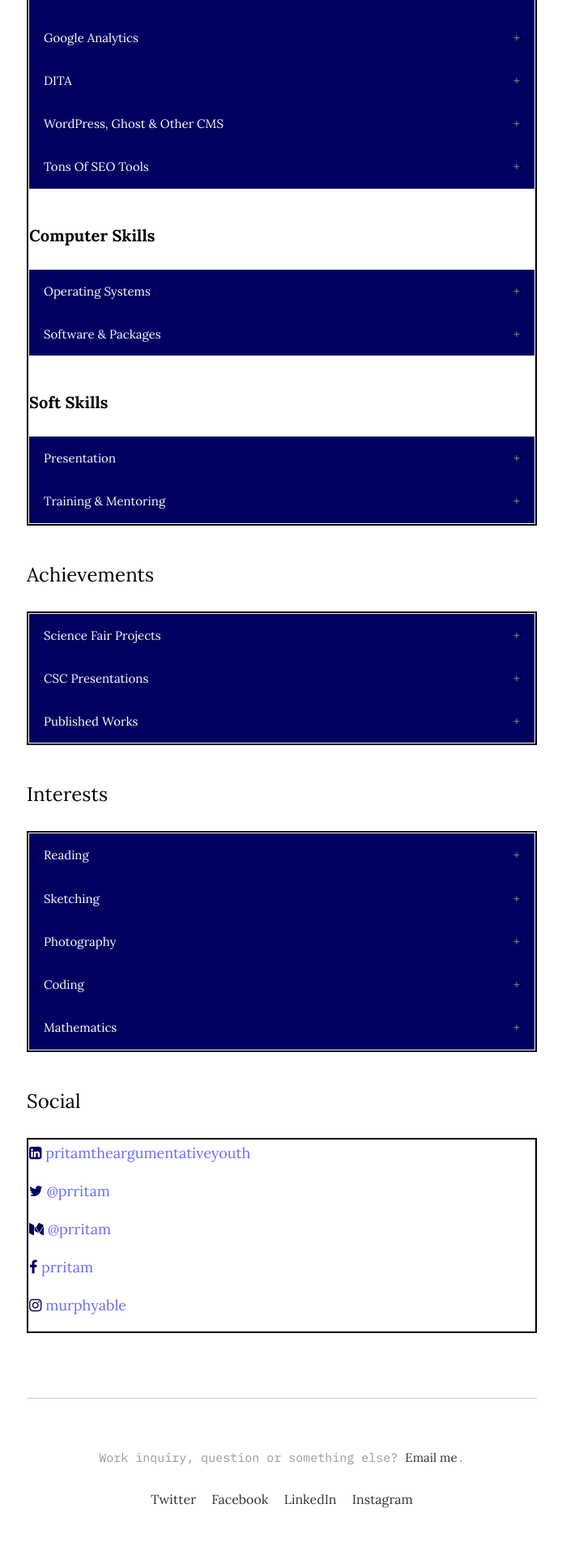
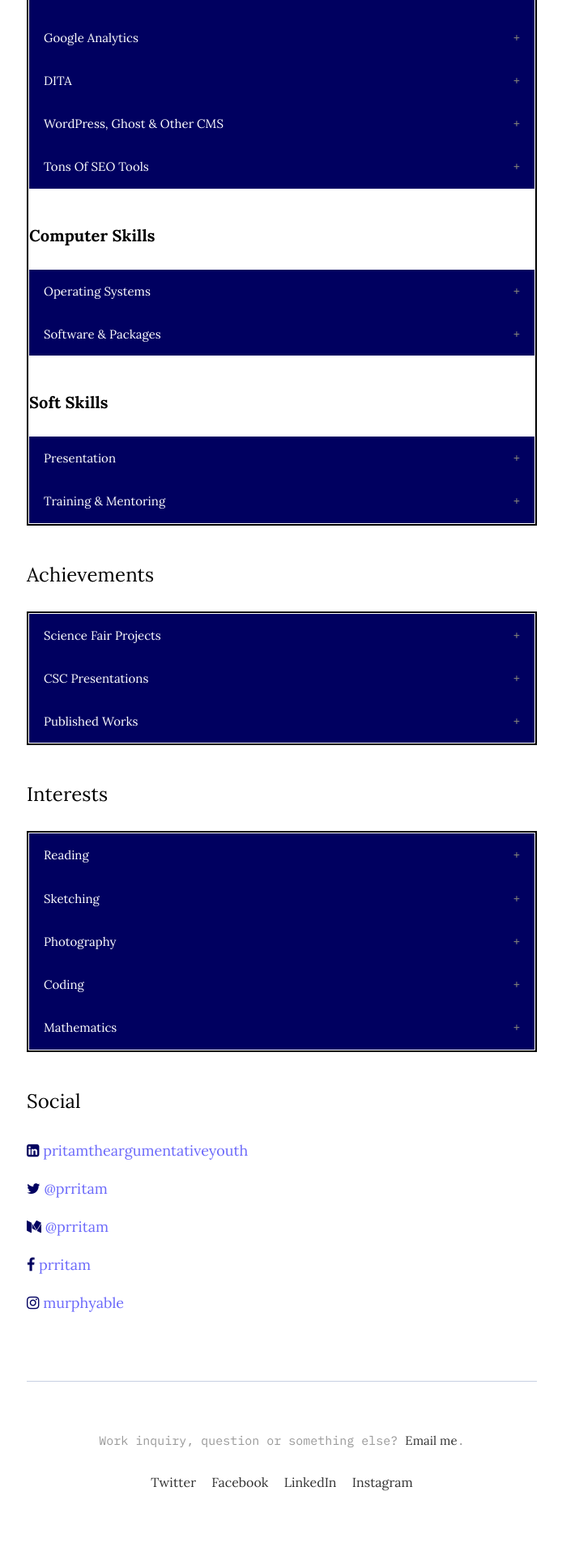
Before and after one commit to argumentativeyouth/pritams-portfolio, a Jekyll site: the page built from _pages/resume.md, in a window 1280 px wide. Shown: the part 3194-5114 px from the top of the page at 81% size, without its empty margins (292-986 px from the left). Built offline with Jekyll 4.4.1, drawn with Linux system fonts in a browser that asks for light colours; after the commit the page ends 5093 px from its top, so only the background shows below that.

Commit message:
Update resume.md

```diff
--- a/_pages/resume.md
+++ b/_pages/resume.md
@@ -288,17 +288,13 @@
 </table>
 
 <h3>Social</h3>
-<table style="width:100%">
-<tr>
-<td>
+<div style ="background-colour: #abcde6; colour: #000000;">
 <p><i class="fa fa-linkedin-square" style="color:#000060;"></i> <a href="https://www.linkedin.com/in/pritamtheargumentativeyouth/" target="_blank">pritamtheargumentativeyouth</a></p>
 <p><i class="fa fa-twitter" style="color:#000060;"></i> <a href="https://twitter.com/prritam" target="_blank">@prritam</a></p>
 <p><i class="fa fa-medium" style="color:#000060;"></i> <a href="https://medium.com/@prritam" target="_blank">@prritam</a></p>
 <p><i class="fa fa-facebook" style="color:#000060;"></i> <a href="https://www.facebook.com/prritam" target="_blank">prritam</a></p>
 <p><i class="fa fa-instagram" style="color:#000060;"></i> <a href="https://www.instagram.com/murphyable/" target="_blank">murphyable</a></p>
-</td>
-</tr>
-</table>
+</div>
 <script>
 var acc = document.getElementsByClassName("accordion");
 var i;
```
